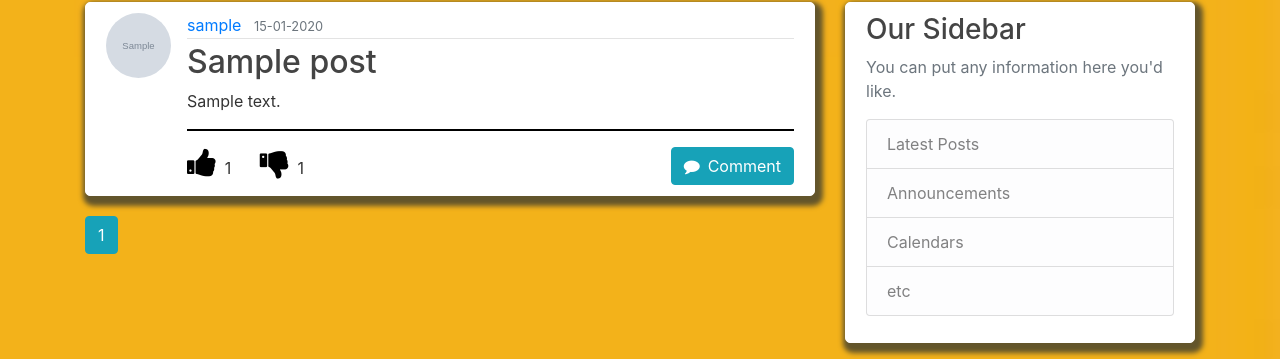
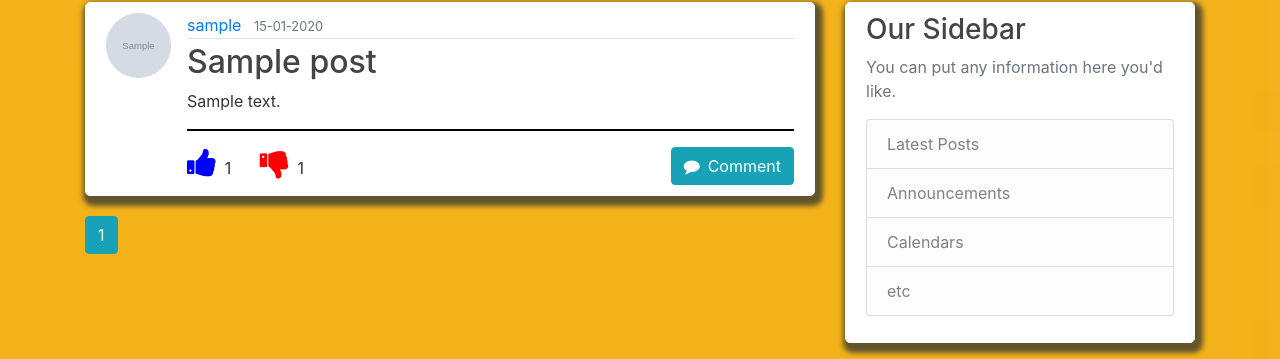
Before and after one commit to Twopersonwork/flaskbloging, a Flask app: page /home in a window 1280 px wide. Shown: the part 118-477 px from the top of the page. Run offline with Flask 2, Linux system fonts and the light colour scheme; a user stored in the database is signed in; tables that the repository leaves empty hold one stand-in row (values such as "Sample post"); grey boxes marked "Sample" are stand-in pictures; some libraries are stand-ins or nearby versions.

Commit message:
color of like icon

```diff
--- a/flaskblog/templates/home.html
+++ b/flaskblog/templates/home.html
@@ -14,7 +14,7 @@
     <hr class="allhr">
 
     {% if current_user.has_liked_post(post) %}
-    <a href="{{ url_for('like_action', post_id=post.id, action='like1') }}" style="color: black;"><i class="fa fa-thumbs-up fa-2x"></i></a><span
+    <a href="{{ url_for('like_action', post_id=post.id, action='like1') }}" style="color: blue;"><i class="fa fa-thumbs-up fa-2x"></i></a><span
       class="pl-2 pr-4">{{post.likes.count()}}</span>
     {% else %}
     <a href="{{ url_for('like_action', post_id=post.id, action='like') }}"style="color: black;"><i class="fa fa-thumbs-up fa-2x"></i></a><span
@@ -22,7 +22,7 @@
     {% endif %}
 
     {% if current_user.has_unliked_post(post) %}
-    <a href="{{ url_for('like_action', post_id=post.id, action='unlike1') }}" style="color: black;"><i class="fa fa-thumbs-down fa-2x"></i></a><span
+    <a href="{{ url_for('like_action', post_id=post.id, action='unlike1') }}" style="color: red;"><i class="fa fa-thumbs-down fa-2x"></i></a><span
         class="pl-2">{{post.unlikes.count()}}</span>
     {% else %}
     <a href="{{ url_for('like_action', post_id=post.id, action='unlike') }}" style="color: black;"><i class="fa fa-thumbs-down fa-2x"></i></a><span
```
Also changed, not shown: flaskblog/site.db.
